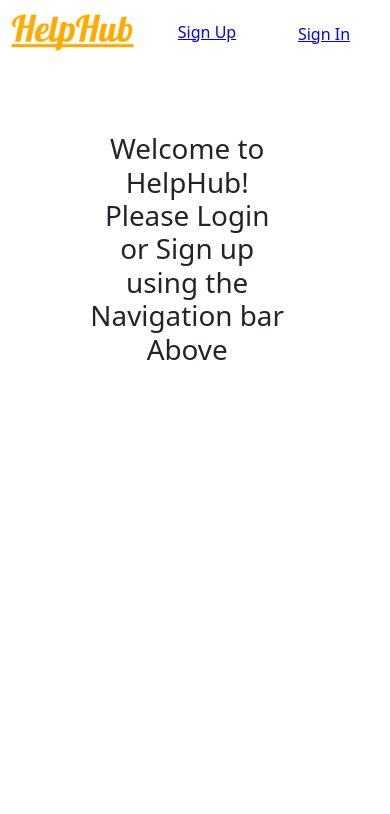
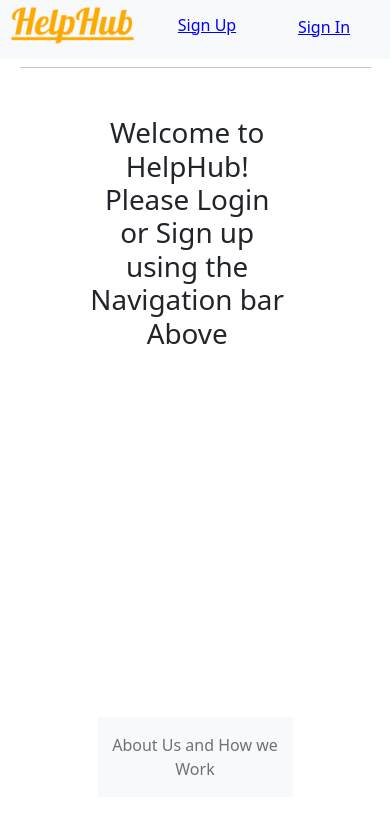
Before and after one commit to NickDespo05/HelpHub-FE-1, a React (Create React App) app in the folder hh-frontend/: page / in a window 390 px wide. Shown: the top 814 px of the page. Built offline with nearby package versions, Linux system fonts and the light colour scheme; no server answers.

Commit message:
worked out the paypal more just need to log orders in backend

```diff
--- a/hh-frontend/src/App.css
+++ b/hh-frontend/src/App.css
@@ -79,10 +79,14 @@
         transform: translate(-50%, -50%);
     }
     .jobPostForm {
+        top: 5vh;
         width: 75%;
         position: relative;
         left: 50%;
         transform: translate(-50%, -0%);
+    }
+    #postJobTitle {
+        top: 5vh;
     }
     #searchBar {
         display: inline-flex;
@@ -212,7 +216,7 @@
         left: 15vw;
     }
     #consumerJobsTitle {
-        left: 7vw;
+        left: 2vw;
     }
     #profileDiv {
         position: relative;
@@ -250,4 +254,20 @@
         top: 2vh;
         right: 5vw;
     }
+    .consumerJobs {
+        right: 5vw;
+    }
+    #descriptionInput {
+        bottom: 5vh;
+    }
+    #footer {
+        position: fixed;
+        left: 25vw;
+        top: 85vh;
+        width: 75vw;
+        text-align: center;
+    }
+    #footerNavBar {
+        width: 50vw;
+    }
 }
--- a/hh-frontend/src/App.js
+++ b/hh-frontend/src/App.js
@@ -16,6 +16,7 @@ import InProgress from "./pages/InProgress";
 import { useEffect } from "react";
 import JobInfoProvider from "./context/JobInfo";
 import JobPost2 from "./pages/JobPost2";
+import Footer from "./components/Footer";
 
 function App() {
     return (
@@ -81,6 +82,7 @@ function App() {
                                     />
                                 </Routes>
                             </BrowserRouter>
+                            <Footer />
                         </div>
                     </ThemeProvider>
                 </CurrentAccountProvider>
--- a/hh-frontend/src/components/CurrentUserJobs.js
+++ b/hh-frontend/src/components/CurrentUserJobs.js
@@ -205,7 +205,7 @@ export default function CurrentUserJobs(props) {
     }
     return (
         <div className="consumerJobs">
-            <h1 id="consumerJobsTitle">Your Posted jobs</h1>
+            <h1 id="consumerJobsTitle">Your Posted Jobs</h1>
             <RenderJobs />
         </div>
     );
--- /dev/null
+++ b/hh-frontend/src/components/Footer.js
@@ -0,0 +1,14 @@
+import React from "react";
+import { Navbar, Nav } from "react-bootstrap";
+
+export default function Footer(props) {
+    return (
+        <footer id="footer">
+            <Navbar bg="light" md="auto" id="footerNavBar">
+                <Nav>
+                    <Nav.Link href="">About Us and How we Work</Nav.Link>
+                </Nav>
+            </Navbar>
+        </footer>
+    );
+}
--- a/hh-frontend/src/components/Navbar_HelpHub.js
+++ b/hh-frontend/src/components/Navbar_HelpHub.js
@@ -102,11 +102,12 @@ export default function NavbarHelpHub() {
 
     return (
         <div className="navbarContainer">
-            <Navbar bg="bg-*" md="auto">
+            <Navbar bg="light" md="auto" id="navBar1">
                 <Container sm={8}>
                     <UserRender />
                 </Container>
             </Navbar>
+            <hr id="navBarLine" size="8" />
         </div>
     );
 }
--- a/hh-frontend/src/navbar.css
+++ b/hh-frontend/src/navbar.css
@@ -14,11 +14,9 @@
 }
 @media (max-width: 800px) {
     .navbarContainer {
-        left: 05vw;
+        left: 0vw;
         width: 90vw;
         height: 3vh;
-        margin-top: 1em;
-        margin-left: 5vw;
     }
     .logoPic {
         width: 40%;
@@ -34,13 +32,13 @@
     }
     .loggedIn {
         position: relative;
-        right: 7vw;
-        bottom: 3vh;
+        left: 6vw;
+        bottom: -4vh;
     }
     .notLoggedIn {
         position: relative;
-        right: 5vw;
-        bottom: 2vh;
+        right: -5vw;
+        top: 5vh;
     }
     #signUpLink {
         position: relative;
@@ -58,6 +56,7 @@
         top: 0.6em;
         right: -32vw;
         width: 25vw;
+        z-index: 9999999999;
     }
     #searchLink {
         position: relative;
@@ -90,6 +89,7 @@
         bottom: 0vh;
         left: 0vw;
         width: 40vw;
+        color: blue;
     }
     #linksConsumer {
         right: 10vw;
@@ -115,4 +115,14 @@
     #noJobsDiv {
         left: 20vw;
     }
+    #navBar1 {
+        width: 100vw;
+        margin: 0;
+        height: 7vh;
+    }
+    #navBarLine {
+        bottom: 1vh;
+        height: 5px;
+        left: 5vw;
+    }
 }
--- a/hh-frontend/src/pages/JobPost.js
+++ b/hh-frontend/src/pages/JobPost.js
@@ -36,7 +36,7 @@ export default function JobPost() {
     return (
         <div>
             <div className="Spacer2"></div>
-            <h1>Post a Job</h1>
+            <h1 id="postJobTitle">Post a Job</h1>
             <div className="jobPostForm">
                 <Form
                     onSubmit={(e) => {
@@ -79,7 +79,9 @@ export default function JobPost() {
                                 });
                             }}
                         />
-                        <Form.Text>The specific address of the Job.</Form.Text>
+                        <Form.Text>
+                            The specific address of the Job with the town.
+                        </Form.Text>
                     </Form.Group>
                     <div className="Spacer"></div>
                     <div id="priceInput">
@@ -112,7 +114,7 @@ export default function JobPost() {
                             </div>
                         </Form.Group>
                     </div>
-                    <Form.Group>
+                    <Form.Group id="descriptionInput">
                         <Form.Label>Description</Form.Label>
                         <Form.Control
                             value={info.description}
@@ -129,7 +131,6 @@ export default function JobPost() {
                         />
                     </Form.Group>
 
-                    <div className="Spacer"></div>
                     <Button variant="primary" type="submit">
                         Post
                     </Button>
--- a/hh-frontend/src/pages/JobPost2.js
+++ b/hh-frontend/src/pages/JobPost2.js
@@ -14,29 +14,31 @@ export default function JobPost2() {
     const navigate = useNavigate();
     const price = jobInfo.price;
     const description = jobInfo.description;
-    const handleCapture = (data, actions) => {
-        console.log(price, description);
-        const response = actions.order.create({
-            purchase_units: [
-                {
-                    description: description,
-                    amount: {
-                        value: price,
-                    },
-                },
-            ],
-        });
-        console.log(response);
-        return response;
-    };
+    // const handleCapture = (data, actions) => {
+    //     console.log(price, description);
+    //     const response = actions.order.create({
+    //         purchase_units: [
+    //             {
+    //                 description: description,
+    //                 amount: {
+    //                     value: price,
+    //                 },
+    //             },
+    //         ],
+    //     });
+    //     console.log(response);
+    //     return response;
+    // };
 
     const handleApprove = async (order) => {
+        console.log(order);
+        let orderObj = order;
         const response = await fetch(`http://localhost:5050/logPayPalInfo`, {
             method: "POST",
             headers: {
                 "Content-Type": "application/json",
             },
-            body: JSON.stringify({ order: order }),
+            body: JSON.stringify({ order: orderObj }),
         });
         if (response.status == 200) {
             setPaidFor(true);
@@ -159,7 +161,7 @@ export default function JobPost2() {
                         const order = await actions.order.capture();
                         console.log(data, " : data");
                         console.log(order, " : order");
-                        handleApprove(data.orderID);
+                        handleApprove(order);
                         handleSubmit();
                     }}
                     onError={(err) => {
```
Also changed, not shown: hh-frontend/src/components/helphub-logo.png.
